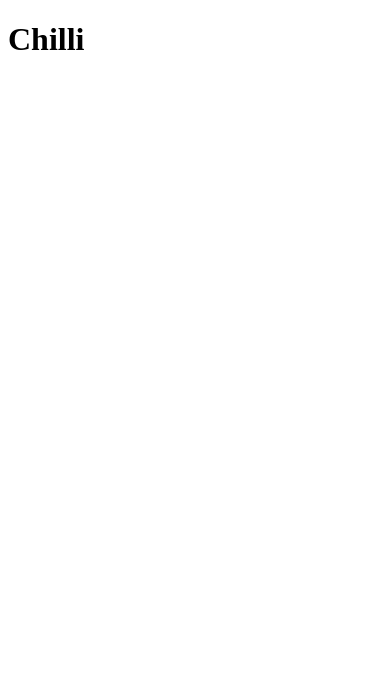
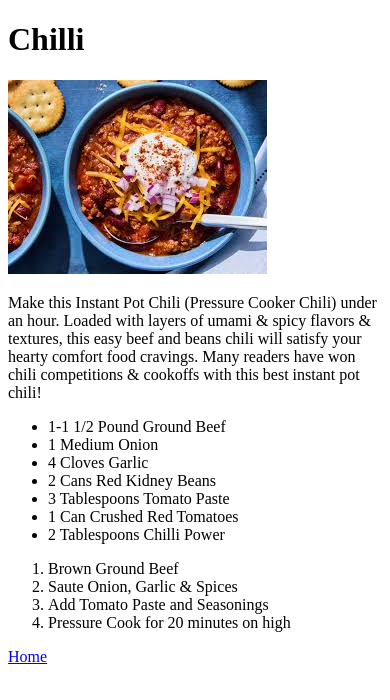
Before and after one commit to Novanet123/odin-recipes, a plain HTML site: page recipes/chilli.html in a window 390 px wide. Drawn offline with Linux system fonts and the light colour scheme.

Commit message:
Completed chilli recipe link and hamburger link

```diff
--- a/recipes/chilli.html
+++ b/recipes/chilli.html
@@ -7,5 +7,25 @@
 </head>
 <body>
     <h1>Chilli</h1>
+    <img src="./chilli.jpeg" alt="A bowl of Chilli">
+    <p>Make this Instant Pot Chili (Pressure Cooker Chili) under an hour. Loaded with layers of umami & spicy flavors & textures, this easy beef and beans chili will satisfy your hearty comfort food cravings. Many readers have won chili competitions & cookoffs with this best instant pot chili!
+         </p>
+    <ul>
+        <li>1-1 1/2 Pound Ground Beef</li>
+        <li>1 Medium Onion</li>
+        <li>4 Cloves Garlic</li>
+        <li>2 Cans Red Kidney Beans</li>
+        <li>3 Tablespoons Tomato Paste</li>
+        <li>1 Can Crushed Red Tomatoes</li>
+        <li>2 Tablespoons Chilli Power</li>
+    </ul>
+
+    <ol>
+        <li>Brown Ground Beef</li>
+        <li>Saute Onion, Garlic & Spices</li>
+        <li>Add Tomato Paste and Seasonings</li>
+        <li>Pressure Cook for 20 minutes on high</li>
+    </ol>
+    <a href="../index.html">Home</a>
 </body>
 </html>
```
Also changed, not shown: recipes/hamburger.html (added, +38 -0 lines), recipes/chilli.jpeg (added).
